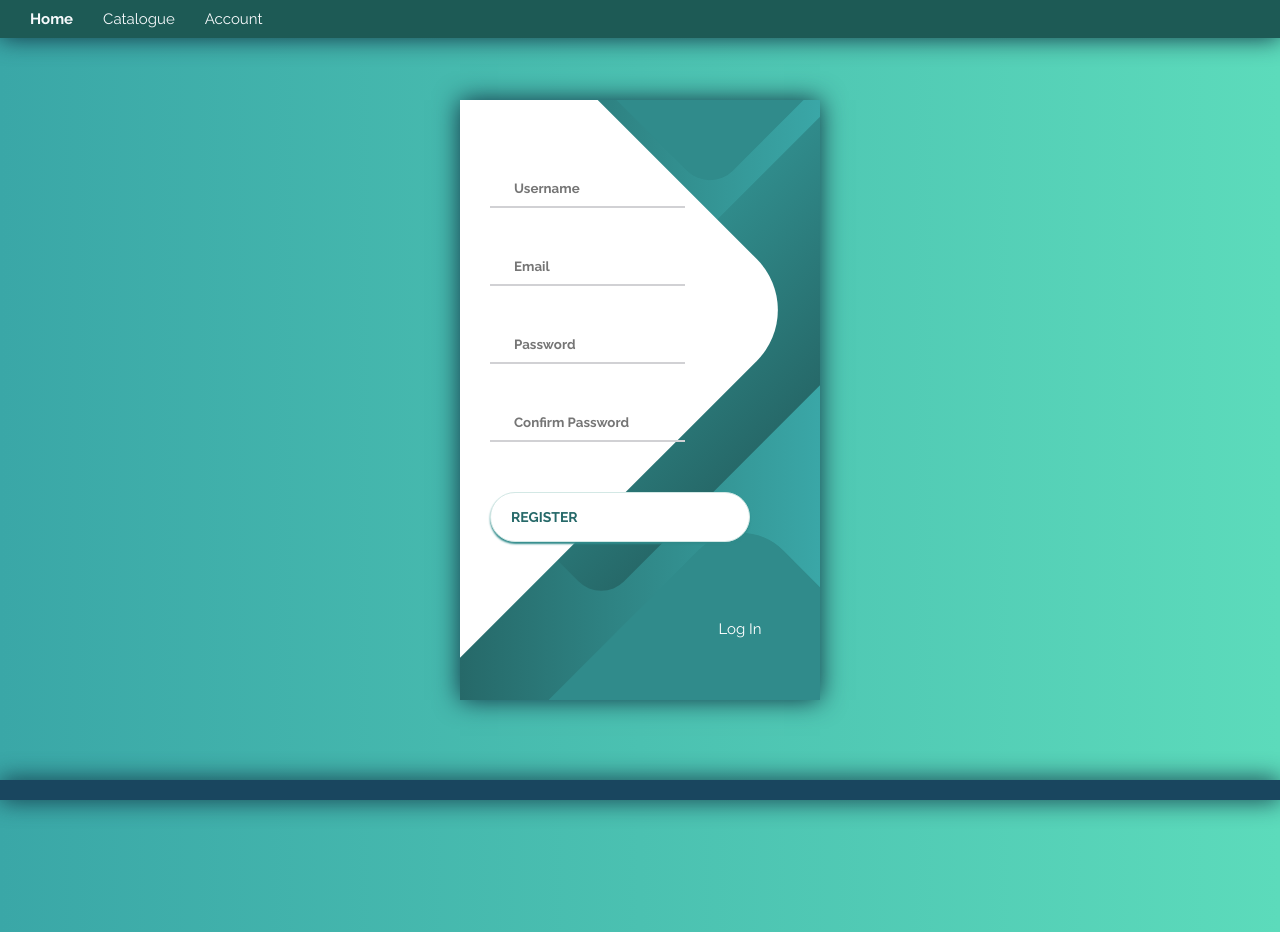
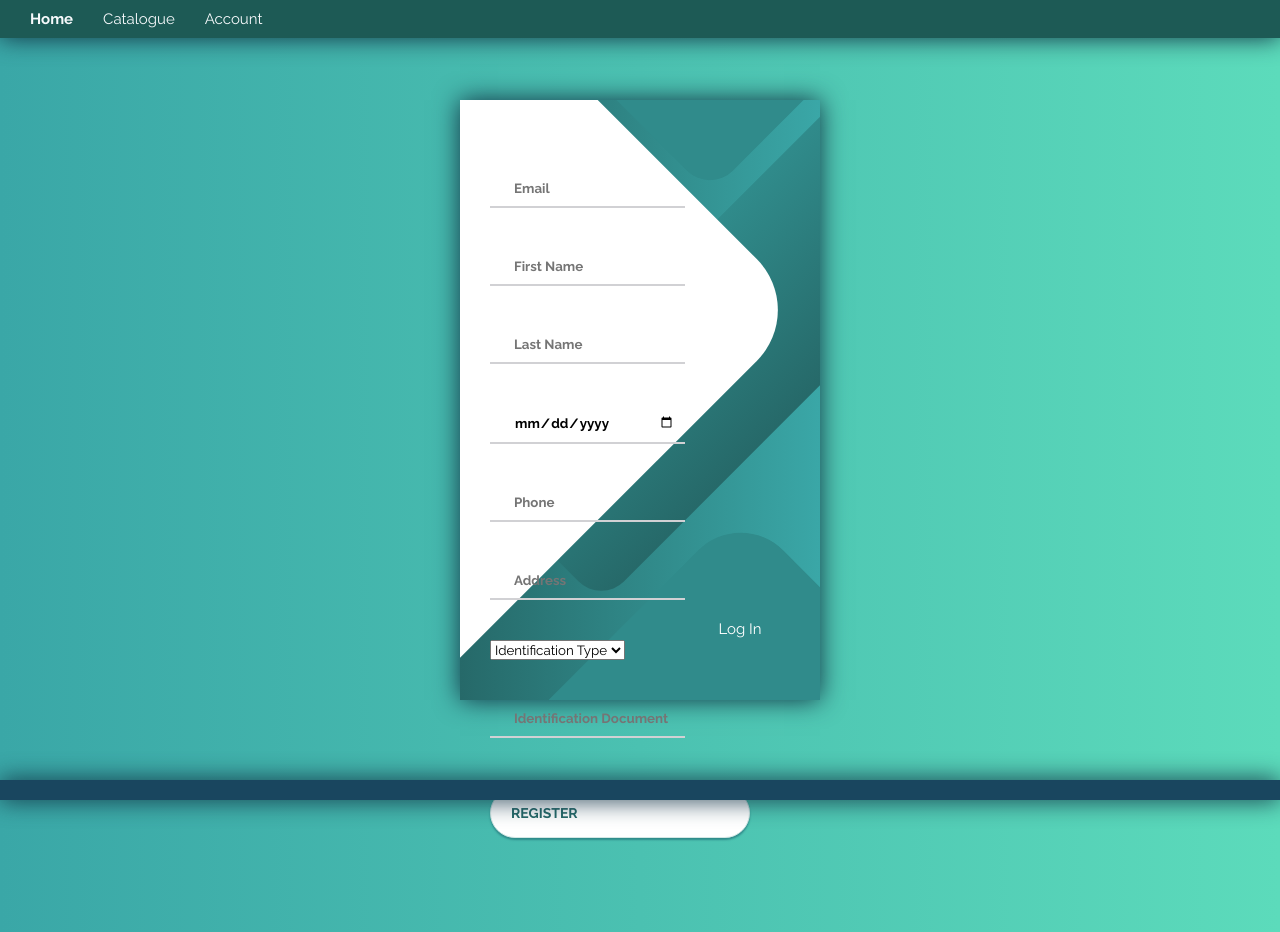
Before and after one commit to LooihV/pet-adoption-house, a Django app: page /index/register in a window 1280 px wide. Run offline with Django 4.2, Linux system fonts and the light colour scheme; data that the repository does not hold is empty.

Commit message:
Modified the form in register.html, for editing the template used for convenience. Also modified the views for the form to show up the IdentificationTypes saved in the database. Also added the requirements.txt file

```diff
--- a/PetAdoptionHouse/index/templates/index/register.html
+++ b/PetAdoptionHouse/index/templates/index/register.html
@@ -10,20 +10,41 @@
                 <form class="register" method="POST">
                     {% csrf_token %}
                     <div class="register__field">
-                        <i class="register__icon fas fa-user"></i>
-                        <input name="username" type="text" class="register__input" placeholder="Username">
+                        <i class="register__icon fas fa-envelope"></i>
+                        <input name="email" type="text" class="register__input" placeholder="Email">
                     </div>
                     <div class="register__field">
-                        <i class="register__icon fas fa-envelope"></i>
-                        <input name="email" type="email" class="register__input" placeholder="Email">
+                        <i class="register__icon fas fa-user"></i>
+                        <input name="first_name" type="text" class="register__input" placeholder="First Name">
                     </div>
                     <div class="register__field">
-                        <i class="register__icon fas fa-lock"></i>
-                        <input name="password1" type="password" class="register__input" placeholder="Password">
+                        <i class="register__icon fas fa-user"></i>
+                        <input name="last_name" type="text" class="register__input" placeholder="Last Name">
                     </div>
                     <div class="register__field">
-                        <i class="register__icon fas fa-lock"></i>
-                        <input name="password2" type="password" class="register__input" placeholder="Confirm Password">
+                        <i class="register__icon fas fa-calendar-alt"></i>
+                        <input name="birth_date" type="date" class="register__input" placeholder="Birth Date">
+                    </div>
+                    <div class="register__field">
+                        <i class="register__icon fas fa-phone"></i>
+                        <input name="phone" type="text" class="register__input" placeholder="Phone">
+                    </div>
+                    <div class="register__field">
+                        <i class="register__icon fas fa-home"></i>
+                        <input name="address" type="text" class="register__input" placeholder="Address">
+                    </div>
+                    <div class="register__field">
+                        <i class="register__icon fas fa-id-card"></i>
+                        <select name="identification_type" class="register__select">
+                            <option value="" disabled selected>Identification Type</option>
+                            {% for idtype in identification_type %}
+                                <option value="{{ idtype.id }}">{{ idtype.name }}</option>
+                            {% endfor %}
+                        </select>
+                    </div>
+                    <div class="register__field">
+                        <i class="register__icon fas fa-id-card"></i>
+                        <input name="identificationDocument" type="text" class="register__input" placeholder="Identification Document">
                     </div>
                     <button class="button register__submit" type="submit">
                         <span class="button__text">Register</span>
@@ -31,6 +52,7 @@
                     </button>
                     {{ form.errors }}
                 </form>
+
                 <div class="social-login">
                     <a class="social-login__a" href="login">Log In</a>
                 </div>
--- a/PetAdoptionHouse/index/views.py
+++ b/PetAdoptionHouse/index/views.py
@@ -3,6 +3,7 @@ from django.contrib.auth.forms import AuthenticationForm
 from .forms import RegistrationForm
 from django.shortcuts import render, redirect
 from django.http import HttpResponse
+from .models import IdentificationType
 
 
 
@@ -37,7 +38,8 @@ def register_view(request):
             return render(request, 'index/login.html', {'form':form, 'error_message': erorr_message})
     else:
         form = RegistrationForm()
-    return render(request, "index/register.html", {'form':form})
+        idtypes = IdentificationType.objects.all()
+    return render(request, "index/register.html", {'form':form, 'identification_type':idtypes})
 
 
 def home(request):
```
Also changed, not shown: requirements.txt (added, +8 -0 lines).
